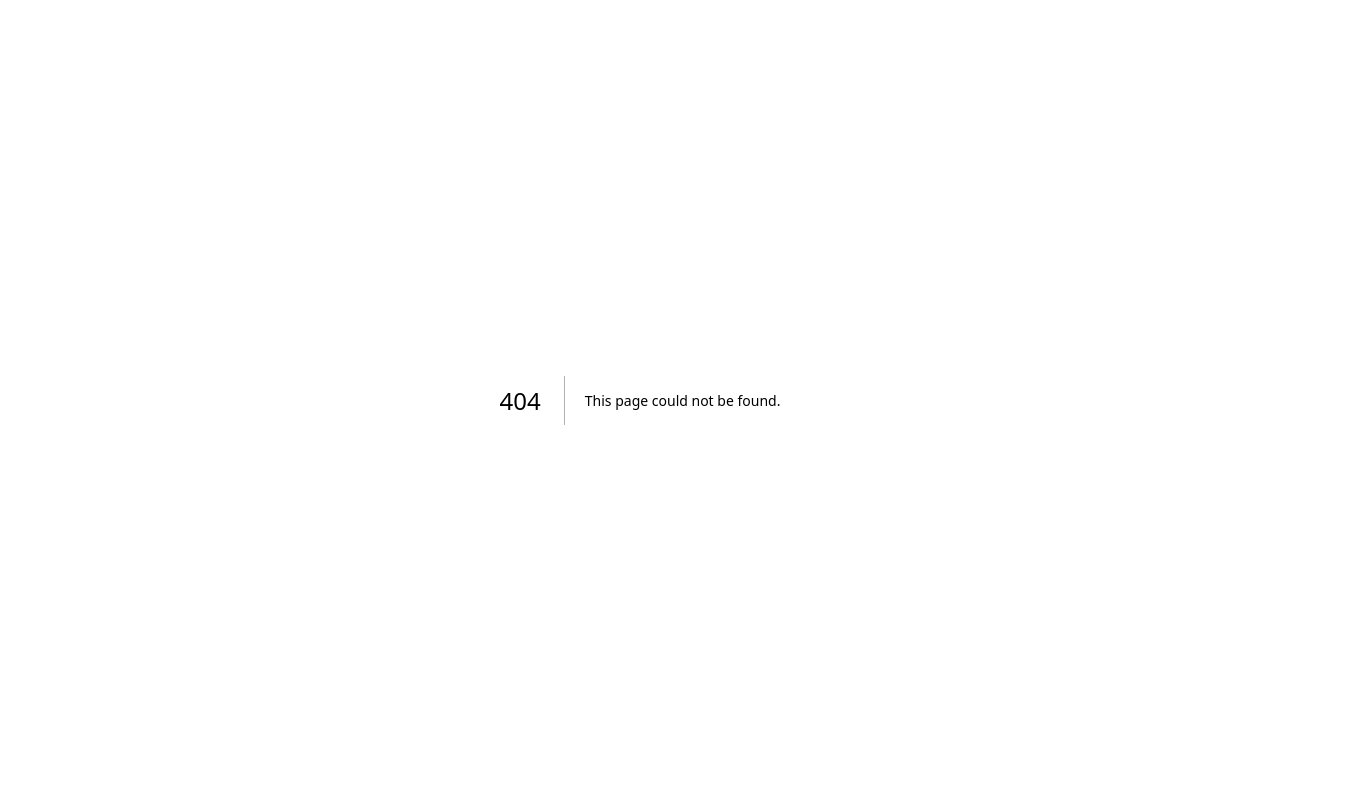
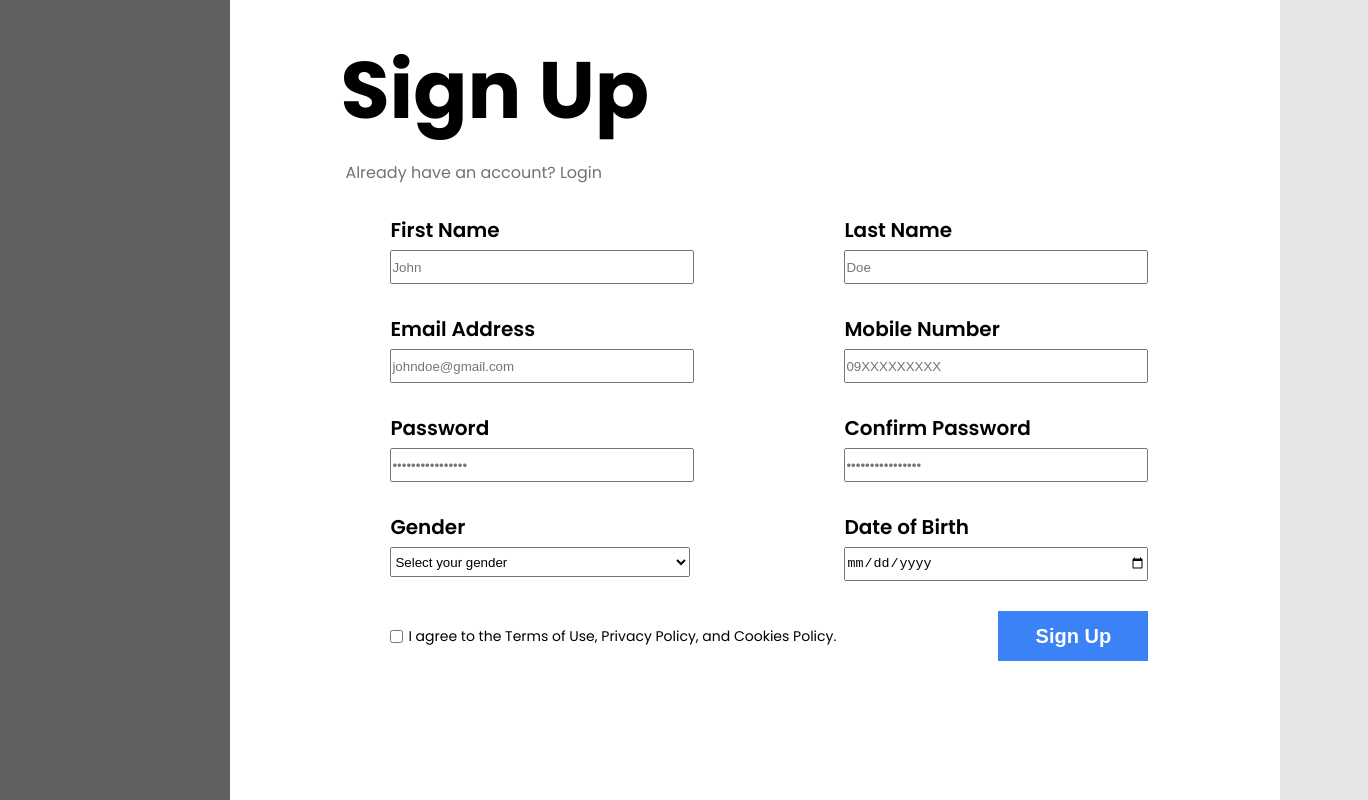
Before and after one commit to Pilner/EzStocks, a Next.js app: page /signup in a window 1280 px wide. Before the commit this address had no page. Shown: the whole page, 1368 px wide, since content can reach past the window. Built offline with nearby package versions, Linux system fonts and the light colour scheme.

Commit message:
Fixed Signup page Fixed Signup css Removed Register module

```diff
--- a/src/_components/styles/register/Register.module.css
+++ b/src/app/signup/page.module.css
@@ -1,42 +1,44 @@
-body {
+.body {
     height: 100vh;
     display: flex;
     margin: 0;
-    font-family: "Inter", sans-serif;
+    font-family: var(--main-font);
+    background: white;
   }
 
-  #side {
-    flex: 0 0 25%;
+  .side {
+    flex: 0 0 18%;
     background: #606060;
-    margin-right: 30px;
+
   }
 
-  #main {
+  .main {
     display: flex;
     flex: 1;
     flex-direction: column;
     padding: 50px;
     padding-top: 20px;
     padding-left: 110px;
-    padding-right: 170px;
+    padding-right: 220px;
+    font-family: var(--main-font);
   }
 
-  #header {
+  .header {
     margin-bottom: 30px;
   }
 
-  h1 {
+  .headerText {
     margin: 10px 0;
-    font-size: 90px;
+    font-size: 80px;
   }
 
-  #header p {
+  .header .subText {
     margin: 0 5px;
     font-size: 16px;
     color: #727272;
   }
 
-  form {
+  .form {
     padding-left: 50px;
   }
 
@@ -45,51 +47,51 @@ body {
     flex-direction: column;
   }
 
-  .form-row {
+  .formRow {
     display: flex;
     justify-content: space-between;
     margin-bottom: 30px;
   }
 
-  .form-column {
+  .formColumn {
     margin-right: 150px;
   }
 
-  .form-column:last-child {
+  .formColumn:last-child {
     margin-right: 0;
   }
 
-  .form-column label {
+  .formColumn label {
     display: block;
     margin-bottom: 5px;
-    font-size: 24px;
+    font-size: 20px;
     font-weight: 600;
     width: 300px;
   }
 
-  .form-column input, .form-column select {
+  .formColumn input, .formColumn select {
     width: 300px;
     height: 30px;
   }
 
-  #end {
+  .end {
     display: flex;
     align-items: baseline;
     justify-content: space-between;
 
   }
 
-  #agreement {
+  .agreement {
     display: flex;
     align-items: center;
   }
 
-  #agreement label {
+  .agreement label {
     margin-left: 5px;
     font-size: 14px;
   }
 
-  #submit button {
+  .submitButton {
     width: 150px;
     height: 50px;
     font-size: 20px;
@@ -100,6 +102,6 @@ body {
     cursor: pointer;
   }
 
-  #submit button:hover {
+  .submitButton:hover {
     background-color: #2672ed;
   }
--- /dev/null
+++ b/src/app/signup/page.tsx
@@ -0,0 +1,89 @@
+import React from 'react';
+import Layout from '../layout';
+import styles from './page.module.css';
+
+const Register: React.FC = () => {
+  return (
+    <Layout>
+      <div className={styles.body}>
+        <div className={styles.side}>
+        </div>
+
+        <div id="main" className={styles.main}>
+        <div id="header" className={styles.header}>
+          <h1 className={styles.headerText}>Sign Up</h1>
+          <p className={styles.subText}>Already have an account? <a href="/login">Login</a></p>
+        </div>
+
+        <form className={styles.form} action="">
+          <div className={styles.fields}>
+            <div className={styles.formRow}>
+              <div className={styles.formColumn}>
+                <label htmlFor="fname">First Name</label>
+                <input type="text" id="fname" name="fname" placeholder="John" required />
+              </div>
+              <div className={styles.formColumn}>
+                <label htmlFor="lname">Last Name</label>
+                <input type="text" id="lname" name="lname" placeholder="Doe" required />
+              </div>
+            </div>
+
+            <div className={styles.formRow}>
+              <div className={styles.formColumn}>
+                <label htmlFor="email">Email Address</label>
+                <input type="email" id="email" name="email" placeholder="johndoe@gmail.com" required />
+              </div>
+              <div className={styles.formColumn}>
+                <label htmlFor="number">Mobile Number</label>
+                <input type="tel" id="number" name="number" placeholder="09XXXXXXXXX" pattern="[0-9]{11}" required />
+              </div>
+            </div>
+
+            <div className={styles.formRow}>
+              <div className={styles.formColumn}>
+                <label htmlFor="pw">Password</label>
+                <input type="password" id="pw" name="pw" placeholder="••••••••••••••••" required minLength={8} maxLength={24} />
+              </div>
+              <div className={styles.formColumn}>
+                <label htmlFor="pw-confirm">Confirm Password</label>
+                <input type="password" id="pw-confirm" name="pw-confirm" placeholder="••••••••••••••••" required minLength={8} maxLength={24} />
+              </div>
+            </div>
+
+            <div className={styles.formRow}>
+              <div className={styles.formColumn}>
+                <label htmlFor="gender">Gender</label>
+                <select id="gender" name="gender" required>
+                  <option value="" disabled selected>Select your gender</option>
+                  <option value="Male">Male</option>
+                  <option value="Female">Female</option>
+                  <option value="Custom">Custom</option>
+                  <option value="not-prefer">Prefer not to say</option>
+                </select>
+              </div>
+              <div className={styles.formColumn}>
+                <label htmlFor="birthdate">Date of Birth</label>
+                <input type="date" id="birthdate" name="birthdate" required />
+              </div>
+            </div>
+          </div>
+
+          <div id="end" className={styles.end}>
+            <div id="agreement" className={styles.agreement}>
+              <input type="checkbox" id="agreement" name="agreement" required />
+              <label htmlFor="agreement">
+                I agree to the <a href="/terms">Terms of Use</a>, <a href="/privacy">Privacy Policy</a>, and <a href="/cookies">Cookies Policy</a>.
+              </label>
+            </div>
+            <div id="submit" className={styles.submit}>
+              <button className={styles.submitButton} type="submit">Sign Up</button>
+            </div>
+          </div>
+        </form>
+      </div>
+    </div>
+    </Layout>
+  );
+};
+
+export default Register;
```
Also changed, not shown: src/_components/RegisterForm.tsx (deleted, +0 -81 lines), src/app/register.tsx (deleted, +0 -13 lines).
